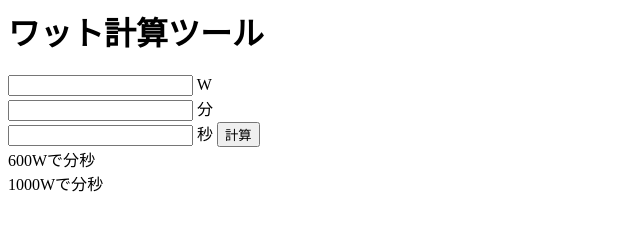
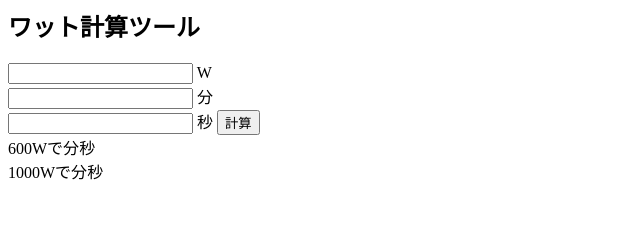
Before and after one commit to haruto356/haruto356.github.io, a plain HTML site: page index.html in a window 1280 px wide. Shown: the whole page, without its empty margins (0-640 px from the left). Drawn offline with Linux system fonts and the light colour scheme.

Commit message:
Update index.html

```diff
--- a/index.html
+++ b/index.html
@@ -18,7 +18,7 @@
         </style>
     </head>
     <body>
-        <h1><font face = "メイリオ">ワット計算ツール</font></h1>
+        <h2><font face = "メイリオ">ワット計算ツール</font></h2>
         <!--入力欄-->
         <input id="w" type="number">
         <span>W</span>
```
